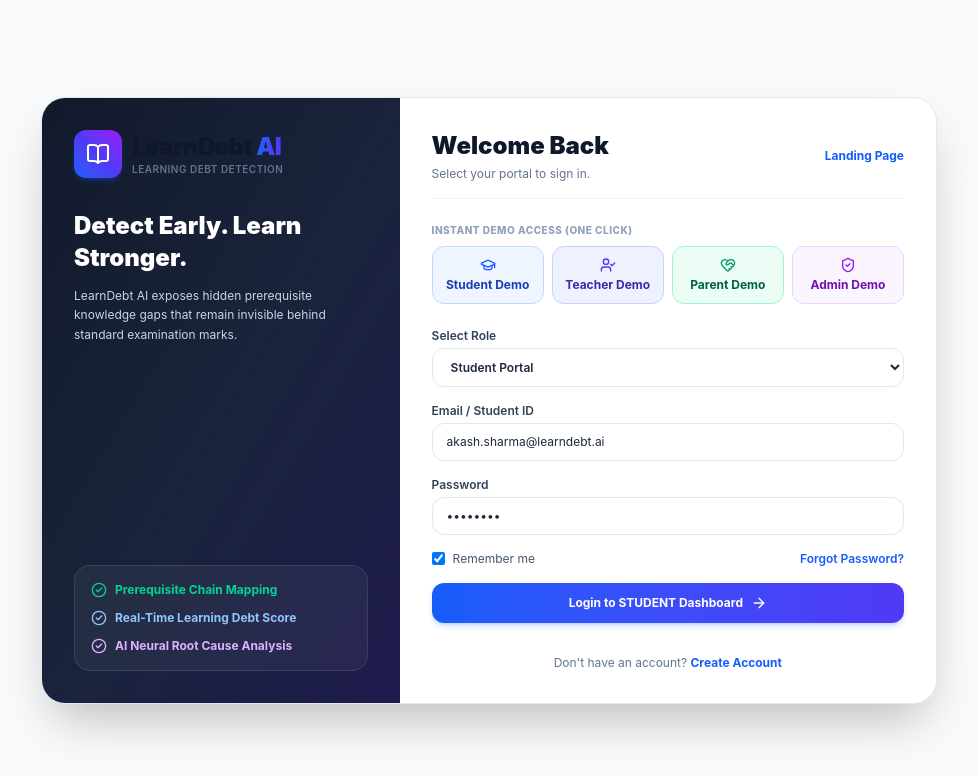
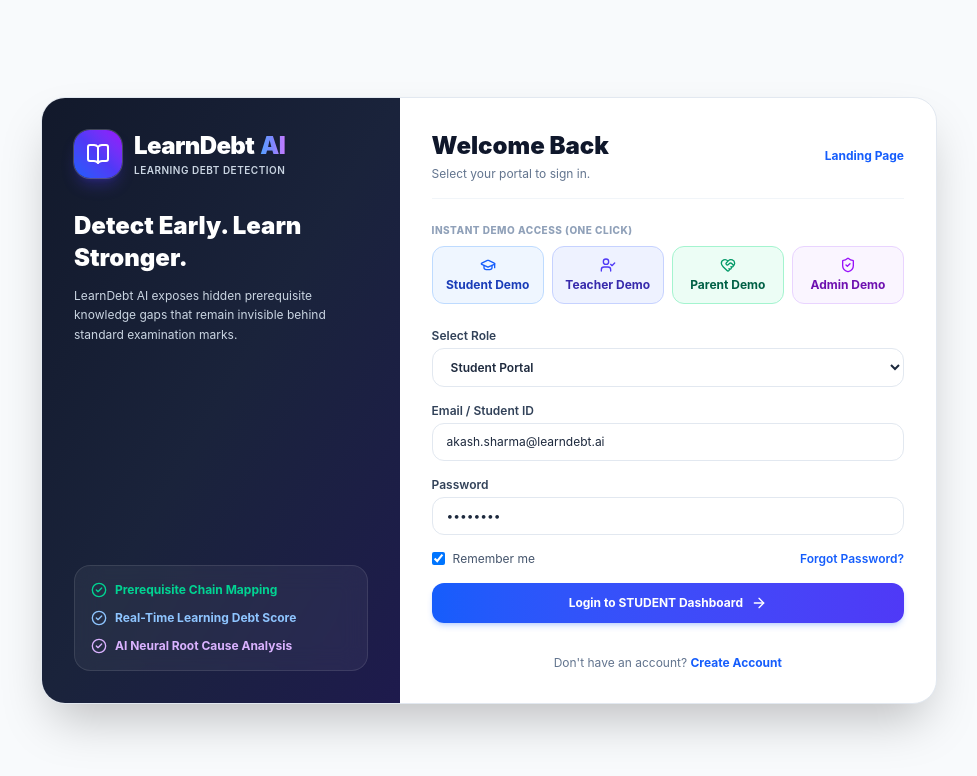
Before and after one commit to akarv742006/learn-dept-ai, a React (Vite) app: page /login in a window 1280 px wide. Shown: the top 776 px of the page, without its empty margins (151-1128 px from the left). Built offline with nearby package versions, Linux system fonts and the light colour scheme; no server answers.

Commit message:
fix(branding): enhance website title contrast in sidebar, login, and browser tab

```diff
--- a/index.html
+++ b/index.html
@@ -4,7 +4,8 @@
     <meta charset="UTF-8" />
     <link rel="icon" type="image/svg+xml" href="/favicon.svg" />
     <meta name="viewport" content="width=device-width, initial-scale=1.0" />
-    <title>hackathon</title>
+    <title>LearnDebt AI — Learning Debt & Prerequisite Diagnostic System</title>
+    <meta name="description" content="AI-powered prerequisite gap detection and learning debt remediation engine for higher education." />
   </head>
   <body>
     <div id="root"></div>
--- a/src/components/Logo.tsx
+++ b/src/components/Logo.tsx
@@ -4,28 +4,52 @@ import { BookOpen } from 'lucide-react';
 interface LogoProps {
   size?: 'sm' | 'md' | 'lg';
   showText?: boolean;
+  variant?: 'light' | 'dark' | 'auto';
+  className?: string;
 }
 
-export const Logo: React.FC<LogoProps> = ({ size = 'md', showText = true }) => {
-  const iconSizeClass = size === 'sm' ? 'w-7 h-7' : size === 'lg' ? 'w-12 h-12' : 'w-9 h-9';
+export const Logo: React.FC<LogoProps> = ({
+  size = 'md',
+  showText = true,
+  variant = 'auto',
+  className = ''
+}) => {
+  const iconSizeClass = size === 'sm' ? 'w-8 h-8' : size === 'lg' ? 'w-12 h-12' : 'w-10 h-10';
   const iconInnerClass = size === 'sm' ? 'w-4 h-4' : size === 'lg' ? 'w-6 h-6' : 'w-5 h-5';
-  const titleClass = size === 'sm' ? 'text-sm' : size === 'lg' ? 'text-2xl' : 'text-base';
+  const titleClass = size === 'sm' ? 'text-sm' : size === 'lg' ? 'text-2xl' : 'text-lg';
+
+  // Force luminous white text when on dark backgrounds (like Sidebar or Login hero)
+  const mainTextColor =
+    variant === 'light'
+      ? 'text-white'
+      : variant === 'dark'
+      ? 'text-slate-900'
+      : 'text-slate-900 dark:text-white';
+
+  const subtitleColor =
+    variant === 'light'
+      ? 'text-slate-300 font-semibold'
+      : variant === 'dark'
+      ? 'text-slate-500 font-semibold'
+      : 'text-slate-500 dark:text-slate-400 font-semibold';
 
   return (
-    <div className="flex items-center gap-2.5 font-sans select-none">
-      <div className={`${iconSizeClass} rounded-xl bg-gradient-to-tr from-blue-600 via-indigo-600 to-purple-600 flex items-center justify-center text-white shadow-md shadow-blue-600/25 shrink-0 relative overflow-hidden`}>
+    <div className={`flex items-center gap-3 font-sans select-none ${className}`}>
+      <div className={`${iconSizeClass} rounded-2xl bg-gradient-to-tr from-blue-600 via-indigo-600 to-purple-600 flex items-center justify-center text-white shadow-lg shadow-indigo-600/30 shrink-0 relative overflow-hidden ring-1 ring-white/20`}>
         <BookOpen className={`${iconInnerClass} relative z-10 text-white`} />
-        {/* Subtle Neural Network Node Overlay */}
-        <div className="absolute inset-0 bg-[radial-gradient(ellipse_at_center,_var(--tw-gradient-stops))] from-white/20 via-transparent to-transparent pointer-events-none" />
+        {/* Subtle luminous glow overlay */}
+        <div className="absolute inset-0 bg-[radial-gradient(ellipse_at_top,_var(--tw-gradient-stops))] from-white/30 via-transparent to-transparent pointer-events-none" />
       </div>
 
       {showText && (
         <div className="leading-tight">
-          <div className={`font-black tracking-tight text-slate-900 dark:text-white ${titleClass} flex items-center gap-1`}>
+          <div className={`font-black tracking-tight ${titleClass} ${mainTextColor} flex items-center gap-1.5`}>
             <span>LearnDebt</span>
-            <span className="bg-gradient-to-r from-blue-600 to-indigo-600 bg-clip-text text-transparent">AI</span>
+            <span className="bg-gradient-to-r from-blue-400 via-indigo-400 to-purple-400 bg-clip-text text-transparent font-black drop-shadow-xs">
+              AI
+            </span>
           </div>
-          <span className="text-[10px] text-slate-500 dark:text-slate-400 font-semibold tracking-wider uppercase block">
+          <span className={`text-[10px] tracking-wider uppercase block mt-0.5 ${subtitleColor}`}>
             Learning Debt Detection
           </span>
         </div>
--- a/src/components/Navbar.tsx
+++ b/src/components/Navbar.tsx
@@ -55,7 +55,7 @@ export const Navbar: React.FC<NavbarProps> = ({
             <div>
               <div className="flex items-center gap-2">
                 <span className="font-extrabold text-xl tracking-tight gradient-text">
-                  MindDebt AI
+                  LearnDebt AI
                 </span>
                 <span className="hidden sm:inline-block px-2.5 py-0.5 text-[10px] uppercase font-bold tracking-wider rounded-full bg-cyan-100 text-cyan-800 border border-cyan-200">
                   MISSION-07
--- a/src/components/Sidebar.tsx
+++ b/src/components/Sidebar.tsx
@@ -97,9 +97,9 @@ export const Sidebar: React.FC = () => {
         {/* Brand Header */}
         <div
           onClick={() => navigate('/')}
-          className="p-5 border-b border-slate-800/60 cursor-pointer hover:bg-slate-900/40 transition"
+          className="p-5 border-b border-slate-800/80 cursor-pointer hover:bg-slate-900/60 transition bg-slate-950/40"
         >
-          <Logo size="md" />
+          <Logo size="md" variant="light" />
         </div>
 
         {/* Active Role Indicator */}
--- a/src/pages/LoginPage.tsx
+++ b/src/pages/LoginPage.tsx
@@ -42,7 +42,7 @@ export const LoginPage: React.FC = () => {
         <div className="md:col-span-2 bg-gradient-to-br from-[#12192b] via-[#1a233b] to-indigo-950 p-8 text-white flex flex-col justify-between">
           <div>
             <div className="mb-8">
-              <Logo size="lg" />
+              <Logo size="lg" variant="light" />
             </div>
 
             <h2 className="text-2xl font-black mb-3 text-white">
```
